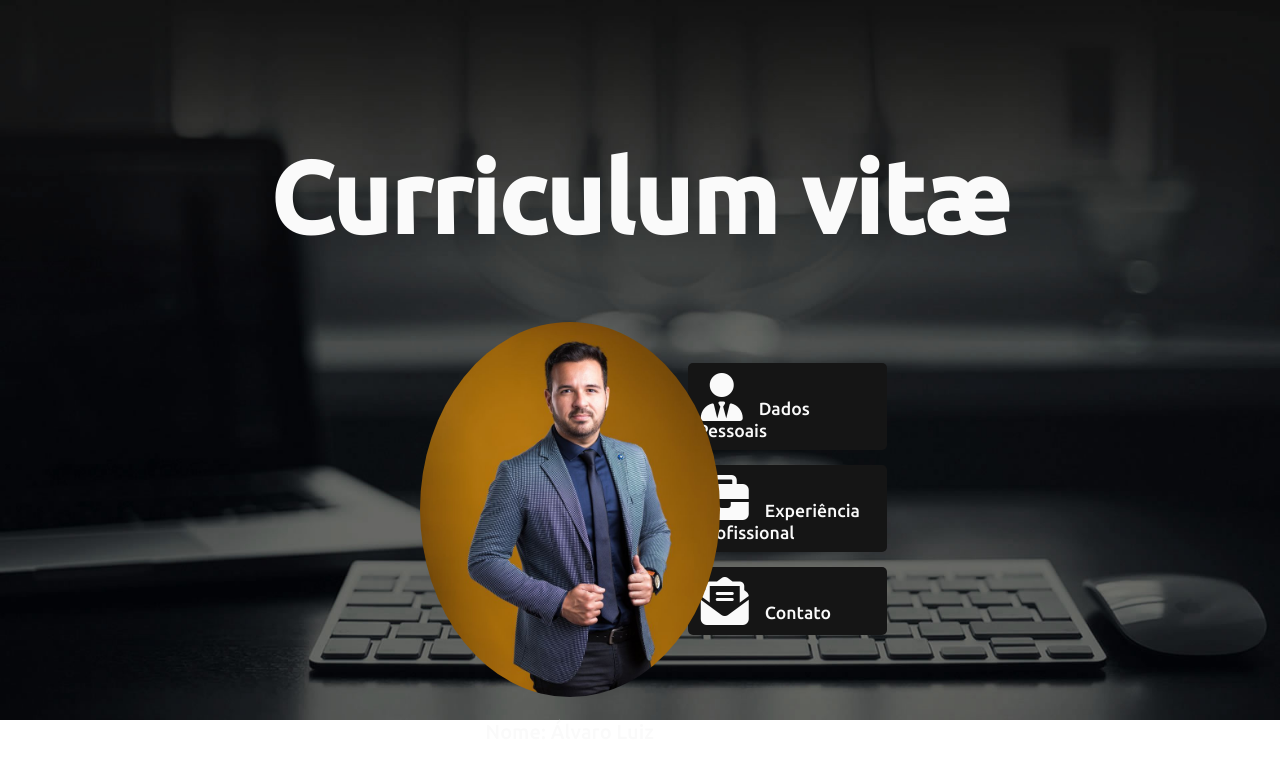
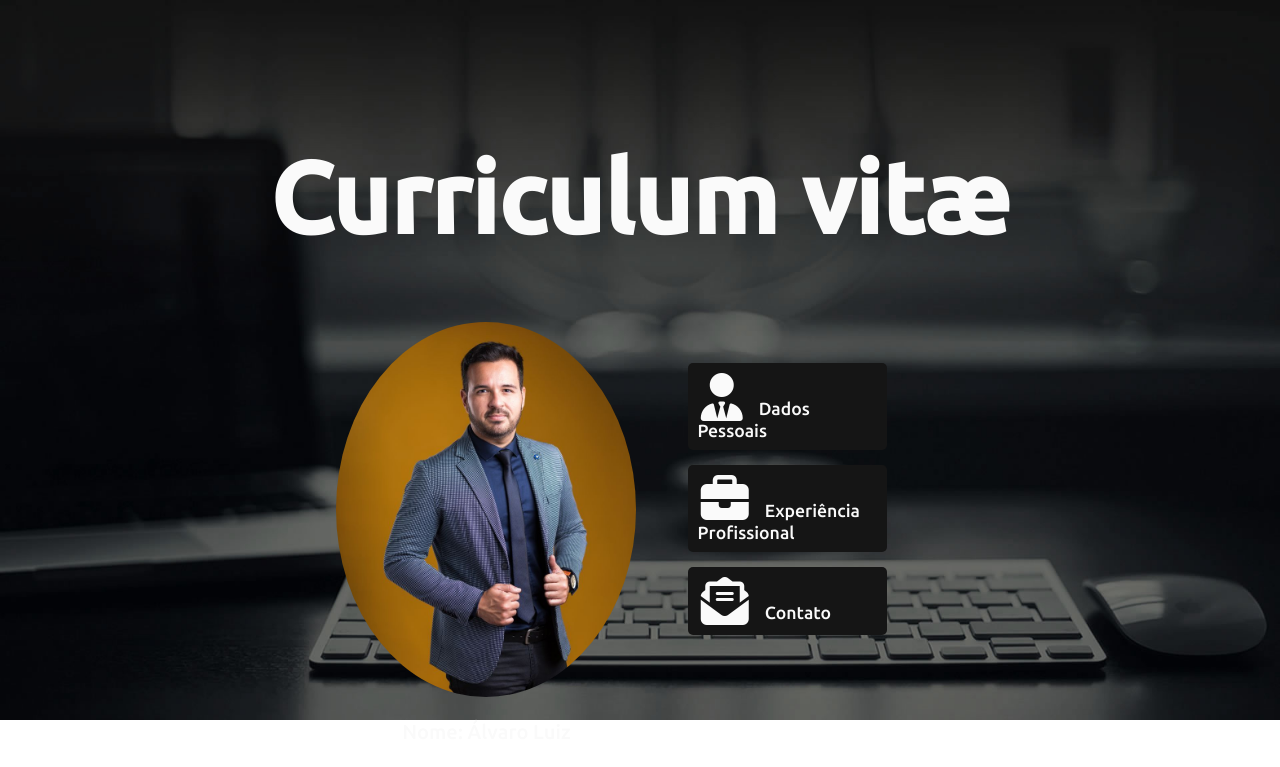
Before and after one commit to juniormelo13/Curriculum-vit-, a plain HTML site: page index.html in a window 1280 px wide. Drawn offline with Linux system fonts and the light colour scheme.

Commit message:
finalização

```diff
--- a/assets/css/styles.css
+++ b/assets/css/styles.css
@@ -24,7 +24,7 @@ body {
 
 .foto-perfil {
   position: absolute;
-  margin-left: -11vw;
+  margin-left: -24vw;
 }
 
 .foto-perfil img {
```
